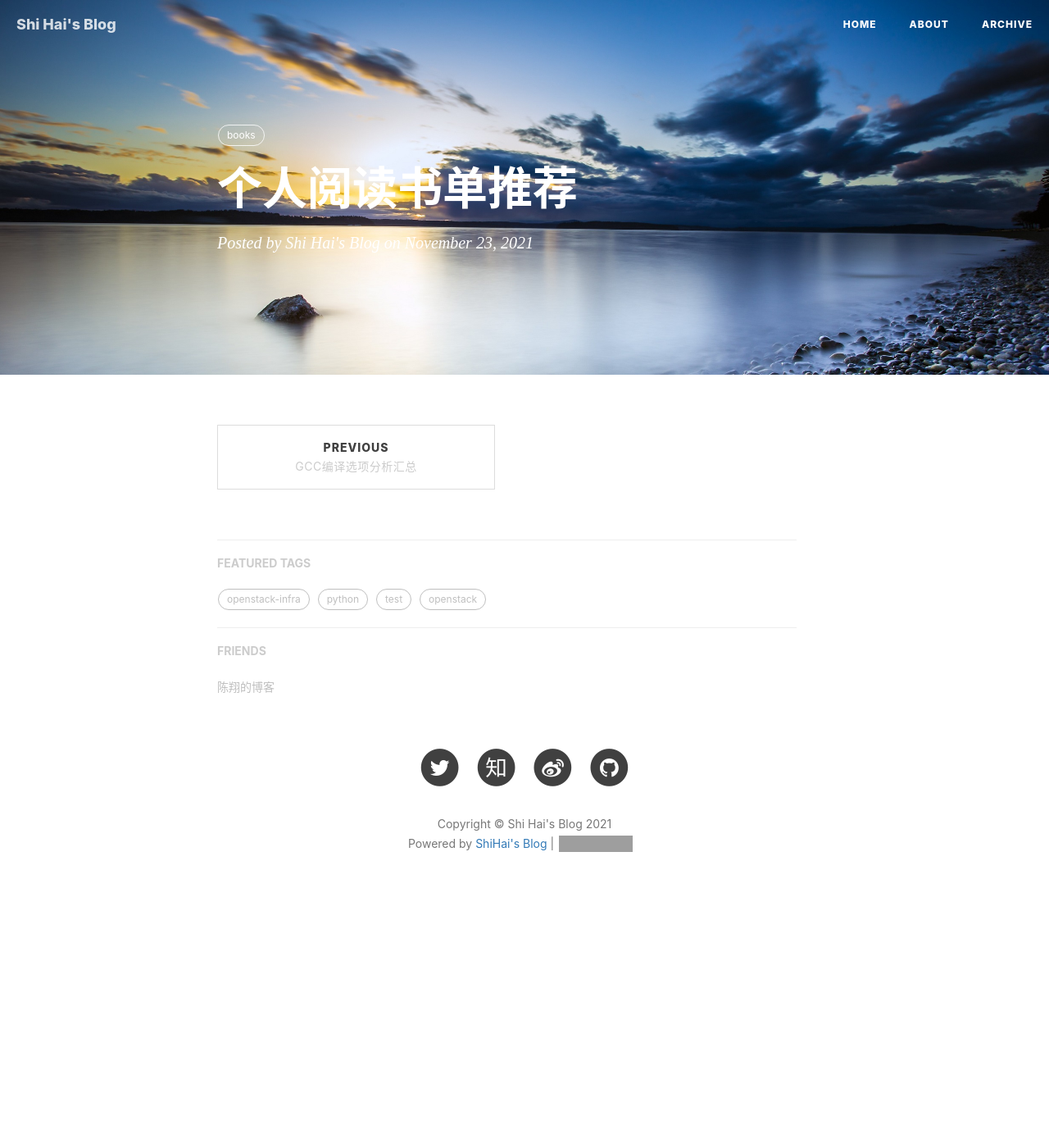
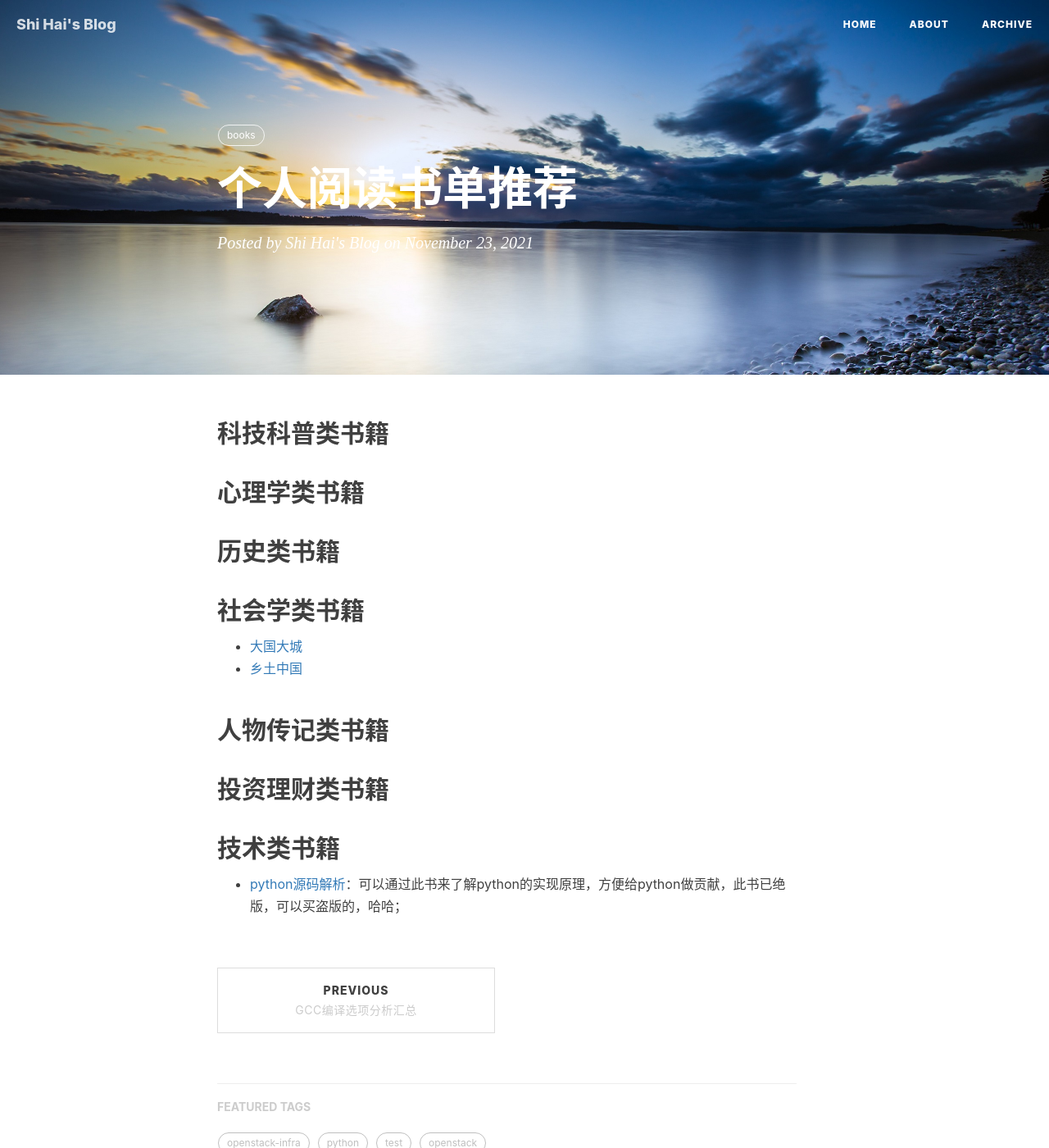
Before and after one commit to shihai1991/shihai1991.github.io, a Jekyll site: the page built from _posts/2021-11-23-个人阅读书单推荐.md, in a window 1280 px wide and 1400 px high. Shown: the whole window at 82% size. Built offline with Jekyll 4.4.1, drawn with Linux system fonts in a browser that asks for light colours; nearby versions of some CDN libraries; comment, search, counter and statistics services are not loaded; grey boxes are pictures that could not be loaded.

Commit message:
Update 2021-11-23-个人阅读书单推荐.md

```diff
--- a/_posts/2021-11-23-个人阅读书单推荐.md
+++ b/_posts/2021-11-23-个人阅读书单推荐.md
@@ -4,9 +4,25 @@ layout: post
 title: 个人阅读书单推荐
 category: books
 tags:
-  -  books
+  - books
 time: '2021.11.23 20:16:00'
-excerpt:
+excerpt: null
 ---
+## 科技科普类书籍
 
-<!--more-->
+## 心理学类书籍
+
+## 历史类书籍
+
+## 社会学类书籍
+- [大国大城]()
+- [乡土中国]()
+
+
+## 人物传记类书籍
+
+## 投资理财类书籍
+
+
+## 技术类书籍
+- [python源码解析](https://book.douban.com/subject/3117898/)：可以通过此书来了解python的实现原理，方便给python做贡献，此书已绝版，可以买盗版的，哈哈；
```
